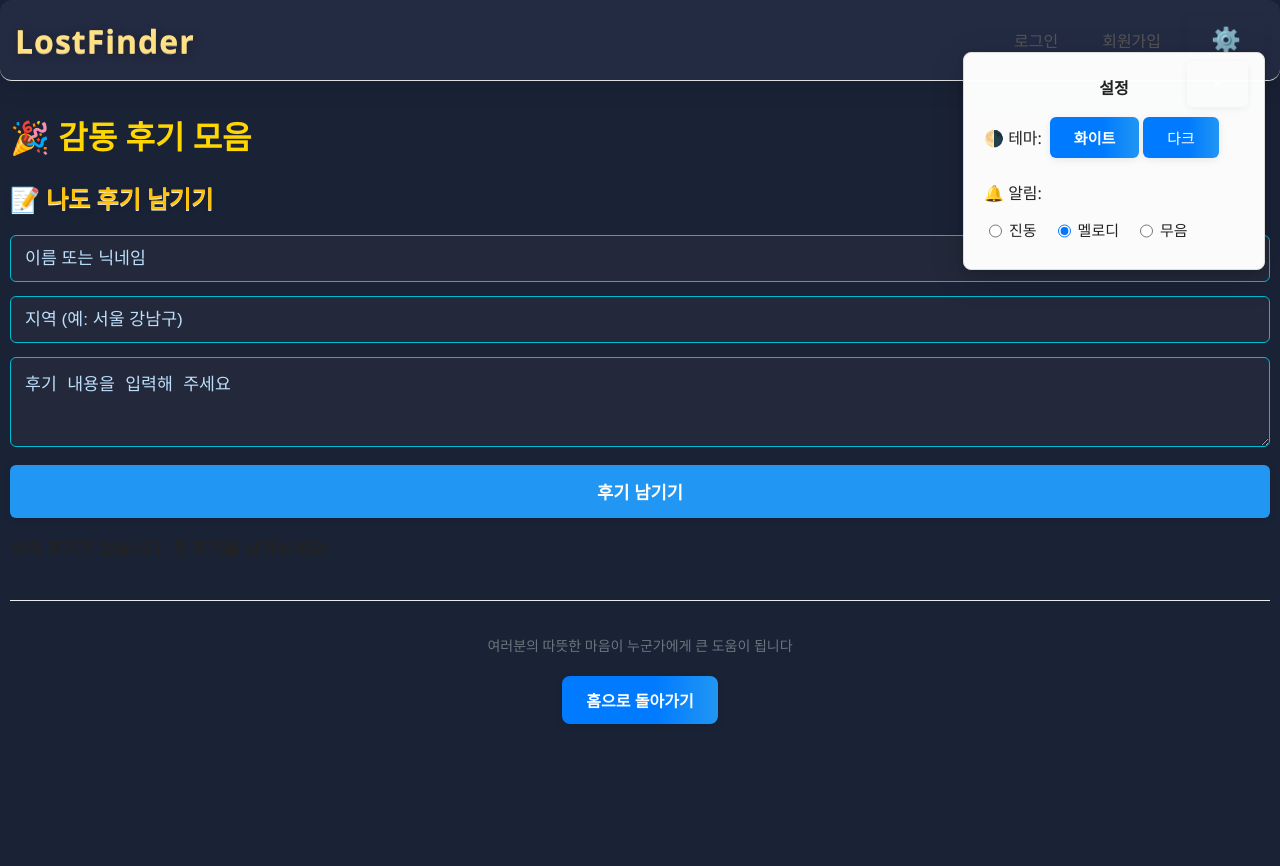
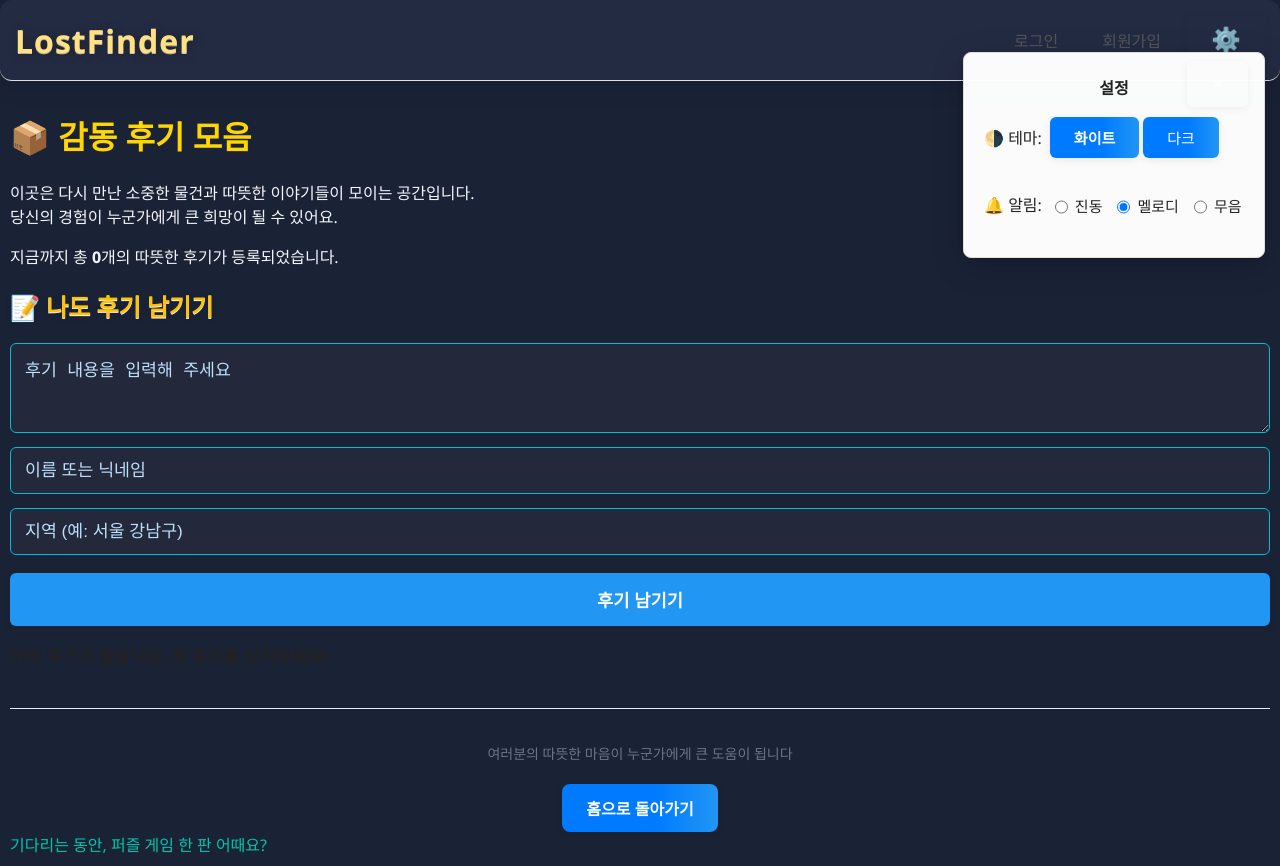
Before and after one commit to Christina0922/lost-finder, a React (Create React App) app in the folder client/: page /success-stories in a window 1280 px wide. Both pictures are taken after a click on the button "⚙️". Before the commit the page ends 800 px from the top, so only its background shows below. Built offline with nearby package versions, Linux system fonts and the light colour scheme; a web font is replaced by a local one.

Commit message:
Fix alert mode radio buttons to be inline with label in settings modal

```diff
--- a/client/src/App.tsx
+++ b/client/src/App.tsx
@@ -12,7 +12,6 @@ import EditPage from './pages/EditPage';
 import SuccessStoriesPage from './pages/SuccessStoriesPage';
 import { sendVerificationCode, forgotPassword, resetPassword, registerUser, loginUser, verifyCode } from './utils/api';
 import { executeAlertMode, cleanupAlertMode } from './utils/sound';
-import { UserProvider } from './lib/useUser';
 import './App.css';
 
 // 사용자 정보 타입을 정의합니다.
@@ -148,10 +147,10 @@ const Header: React.FC<{
                       <button onClick={() => setTheme('dark')} style={{ fontWeight: theme === 'dark' ? 'bold' : 'normal' }}>다크</button>
                     </div>
                   </div>
-                  <div className="settings-row">
+                  <div className="settings-row" style={{ alignItems: 'center', display: 'flex' }}>
                     <span className="settings-icon" role="img" aria-label="알림">🔔</span>
-                    <span className="settings-label">알림</span>
-                    <div className="settings-controls" style={{ marginLeft: 'auto', display: 'flex', gap: 10 }}>
+                    <span className="settings-label" style={{ marginRight: 8 }}>알림</span>
+                    <div className="settings-controls" style={{ display: 'flex', gap: 10 }}>
                       <label style={{ margin: 0 }}>
                         <input type="radio" name="alertMode" checked={alertMode === 'vibrate'} onChange={() => setAlertMode('vibrate')} /> 진동
                       </label>
@@ -195,9 +194,9 @@ const Header: React.FC<{
                     <button onClick={() => setTheme('light')} style={{ fontWeight: theme === 'light' ? 'bold' : 'normal', marginRight: 4 }}>화이트</button>
                     <button onClick={() => setTheme('dark')} style={{ fontWeight: theme === 'dark' ? 'bold' : 'normal' }}>다크</button>
                   </div>
-                  <div>
+                  <div style={{ display: 'flex', alignItems: 'center', marginBottom: 12 }}>
                     <span style={{ marginRight: 8 }}>🔔 알림:</span>
-                    <div className="alert-modes">
+                    <div className="alert-modes" style={{ display: 'flex', gap: 10 }}>
                       <label>
                         <input type="radio" name="alertMode" checked={alertMode === 'vibrate'} onChange={() => setAlertMode('vibrate')} /> 진동
                       </label>
@@ -525,7 +524,6 @@ const App: React.FC = () => {
   };
 
   return (
-    <UserProvider>
     <Router>
       <Header
         currentUser={currentUser}
@@ -574,7 +572,6 @@ const App: React.FC = () => {
         </Routes>
       </main>
     </Router>
-    </UserProvider>
   );
 }
 
--- a/client/src/components/AdminOnly.tsx
+++ b/client/src/components/AdminOnly.tsx
@@ -1,9 +1,9 @@
 import React from 'react';
-import { useUser } from '../lib/useUser';
+// import { useUser } from '../lib/useUser';
 import { isAdmin } from '../lib/admin';
 
-export default function AdminOnly({ children }: { children: React.ReactNode }) {
-  const { user } = useUser();
+export default function AdminOnly({ user, children }: { user: { uid: string } | null, children: React.ReactNode }) {
+  // const { user } = useUser();
 
   if (!user || !isAdmin(user.uid)) return null;
 
--- a/client/src/lib/admin.ts
+++ b/client/src/lib/admin.ts
@@ -1,5 +1,5 @@
 // lib/admin.ts
-export const ADMIN_UID = "누님의_UID_여기에_입력"; // Firebase Auth에서 본인 UID 확인 후 입력
+export const ADMIN_UID = "여기에_누님_파이어베이스_UID_입력";
 
 export const isAdmin = (uid: string | null | undefined): boolean => {
   return uid === ADMIN_UID;
--- /dev/null
+++ b/client/src/lib/useUser.ts
@@ -0,0 +1,7 @@
+export const useUser = () => {
+  return {
+    user: {
+      uid: "여기에_누님_UID_같은_값_임시_입력",
+    },
+  };
+};
--- a/client/src/pages/SuccessStoriesPage.tsx
+++ b/client/src/pages/SuccessStoriesPage.tsx
@@ -4,50 +4,48 @@
 import React, { useState, useEffect } from "react";
 import { useNavigate } from "react-router-dom";
 import "./SuccessStoriesPage.css";
-import AdminOnly from "../components/AdminOnly";
-import { useUser } from '../lib/useUser';
+// import { useUser } from '../lib/useUser';
+import { isAdmin } from "../lib/admin";
 
 interface Story {
+  content: string;
   name: string;
   location: string;
-  content: string;
+  likes: number;
 }
 
 export default function SuccessStoriesPage() {
   const navigate = useNavigate();
   const [stories, setStories] = useState<Story[]>([]);
+  const [content, setContent] = useState("");
   const [name, setName] = useState("");
   const [location, setLocation] = useState("");
-  const [content, setContent] = useState("");
   const [submitted, setSubmitted] = useState(false);
 
   // ✅ 로컬스토리지에서 후기 불러오기
   useEffect(() => {
-    const stored = localStorage.getItem("successStories");
-    if (stored) {
-      setStories(JSON.parse(stored));
+    const saved = localStorage.getItem("successStories");
+    if (saved) {
+      setStories(JSON.parse(saved));
     }
   }, []);
 
   // ✅ 후기 제출 처리
-  const handleSubmit = (e: React.FormEvent) => {
-    e.preventDefault();
-
+  const handleSubmit = () => {
+    if (!content.trim() || !name.trim() || !location.trim()) return;
     const newStory: Story = {
+      content,
       name,
       location,
-      content,
+      likes: 0,
     };
-
-    const updatedStories = [newStory, ...stories];
-    setStories(updatedStories);
-    localStorage.setItem("successStories", JSON.stringify(updatedStories));
-
+    const updated = [newStory, ...stories];
+    setStories(updated);
+    localStorage.setItem("successStories", JSON.stringify(updated));
+    setContent("");
     setName("");
     setLocation("");
-    setContent("");
     setSubmitted(true);
-
     setTimeout(() => setSubmitted(false), 3000); // 3초 후 문구 사라짐
   };
 
@@ -59,9 +57,23 @@ export default function SuccessStoriesPage() {
     localStorage.setItem("successStories", JSON.stringify(updated));
   };
 
+  const handleLike = (index: number) => {
+    const updated = [...stories];
+    updated[index].likes = (updated[index].likes || 0) + 1;
+    setStories(updated);
+    localStorage.setItem("successStories", JSON.stringify(updated));
+  };
+
   return (
     <main className="max-w-xl mx-auto px-4 py-10 space-y-10">
-      <h1 className="text-2xl font-bold text-center">🎉 감동 후기 모음</h1>
+      <h1 className="text-2xl font-bold text-center">📦 감동 후기 모음</h1>
+      <p className="text-base text-gray-700 text-center mb-4 font-semibold">
+        이곳은 다시 만난 소중한 물건과 따뜻한 이야기들이 모이는 공간입니다.<br />
+        당신의 경험이 누군가에게 큰 희망이 될 수 있어요.
+      </p>
+      <p className="text-sm text-gray-700 text-center mb-4">
+        지금까지 총 <strong>{stories.length}</strong>개의 따뜻한 후기가 등록되었습니다.
+      </p>
 
       {/* ✅ 작성 폼 */}
       <div className="bg-gray-100 p-6 rounded-xl shadow-md">
@@ -71,7 +83,14 @@ export default function SuccessStoriesPage() {
             감사합니다! 후기가 제출되었습니다.
           </p>
         )}
-        <form onSubmit={handleSubmit} className="success-form">
+        <form onSubmit={(e) => { e.preventDefault(); handleSubmit(); }} className="success-form">
+          <textarea
+            placeholder="후기 내용을 입력해 주세요"
+            value={content}
+            onChange={(e) => setContent(e.target.value)}
+            className="success-textarea"
+            required
+          />
           <input
             type="text"
             placeholder="이름 또는 닉네임"
@@ -86,13 +105,6 @@ export default function SuccessStoriesPage() {
             value={location}
             onChange={(e) => setLocation(e.target.value)}
             className="success-input"
-            required
-          />
-          <textarea
-            placeholder="후기 내용을 입력해 주세요"
-            value={content}
-            onChange={(e) => setContent(e.target.value)}
-            className="success-textarea"
             required
           />
           <button
@@ -111,25 +123,30 @@ export default function SuccessStoriesPage() {
             <p className="text-center no-story-message">아직 후기가 없습니다. 첫 후기를 남겨보세요!</p>
           </>
         ) : (
-          stories.map((story, index) => (
+          stories.map((story, idx) => (
             <div
-              key={index}
-              className="bg-white p-4 rounded-xl shadow-md"
+              key={idx}
+              className="bg-white p-4 rounded-xl shadow mb-4 space-y-2 border border-gray-100"
             >
-              <p className="text-sm text-gray-700 whitespace-pre-line">"{story.content}"</p>
-              <p className="text-xs text-gray-400 text-right mt-2">
-                – {story.location}, {story.name}
-              </p>
-
-              {/* ✅ 관리자만 볼 수 있는 삭제 버튼 */}
-              <AdminOnly>
+              <p className="text-gray-700 font-medium">"{story.content}"</p>
+              <div className="flex justify-between items-center text-xs text-gray-500">
+                <span>– {story.name}, {story.location}</span>
                 <button
-                  onClick={() => handleDelete(index)}
-                  className="mt-2 text-red-500 text-xs hover:text-red-700 transition-colors"
+                  onClick={() => handleLike(idx)}
+                  className="text-pink-500 hover:text-pink-700 font-bold flex items-center gap-1"
+                  aria-label="공감하기"
+                >
+                  ❤️ <span>{story.likes || 0}</span>
+                </button>
+              </div>
+              {/* <AdminOnly>
+                <button
+                  onClick={() => handleDelete(idx)}
+                  className="text-red-500 text-xs mt-1 hover:underline"
                 >
                   삭제하기
                 </button>
-              </AdminOnly>
+              </AdminOnly> */}
             </div>
           ))
         )}
@@ -146,6 +163,17 @@ export default function SuccessStoriesPage() {
           홈으로 돌아가기
         </button>
       </div>
+
+      <div className="mt-10 text-center">
+        <a
+          href="https://3match-game-865e.vercel.app"
+          target="_blank"
+          rel="noopener noreferrer"
+          className="block w-full bg-yellow-100 border border-yellow-400 text-yellow-800 text-center font-semibold py-3 rounded-xl shadow hover:scale-105 transition text-lg"
+        >
+          기다리는 동안, 퍼즐 게임 한 판 어때요?
+        </a>
+      </div>
     </main>
   );
 }
--- a/package.json
+++ b/package.json
@@ -9,5 +9,8 @@
   },
   "devDependencies": {
     "concurrently": "^7.0.0"
+  },
+  "dependencies": {
+    "sqlite3": "^5.1.7"
   }
 }
```
Also changed, not shown: 1 other file (tests, documents, lock files or other folders). Lines whose indentation alone changed are shown as unchanged.
